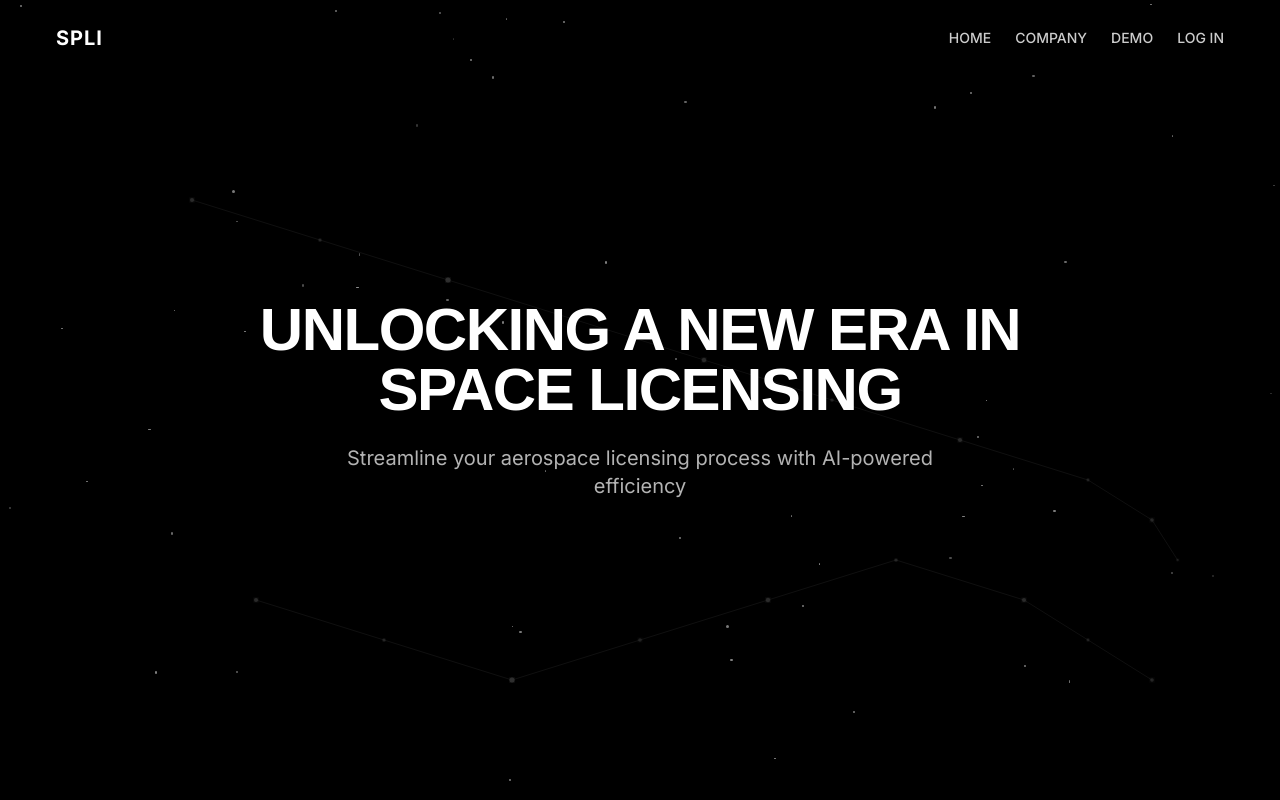
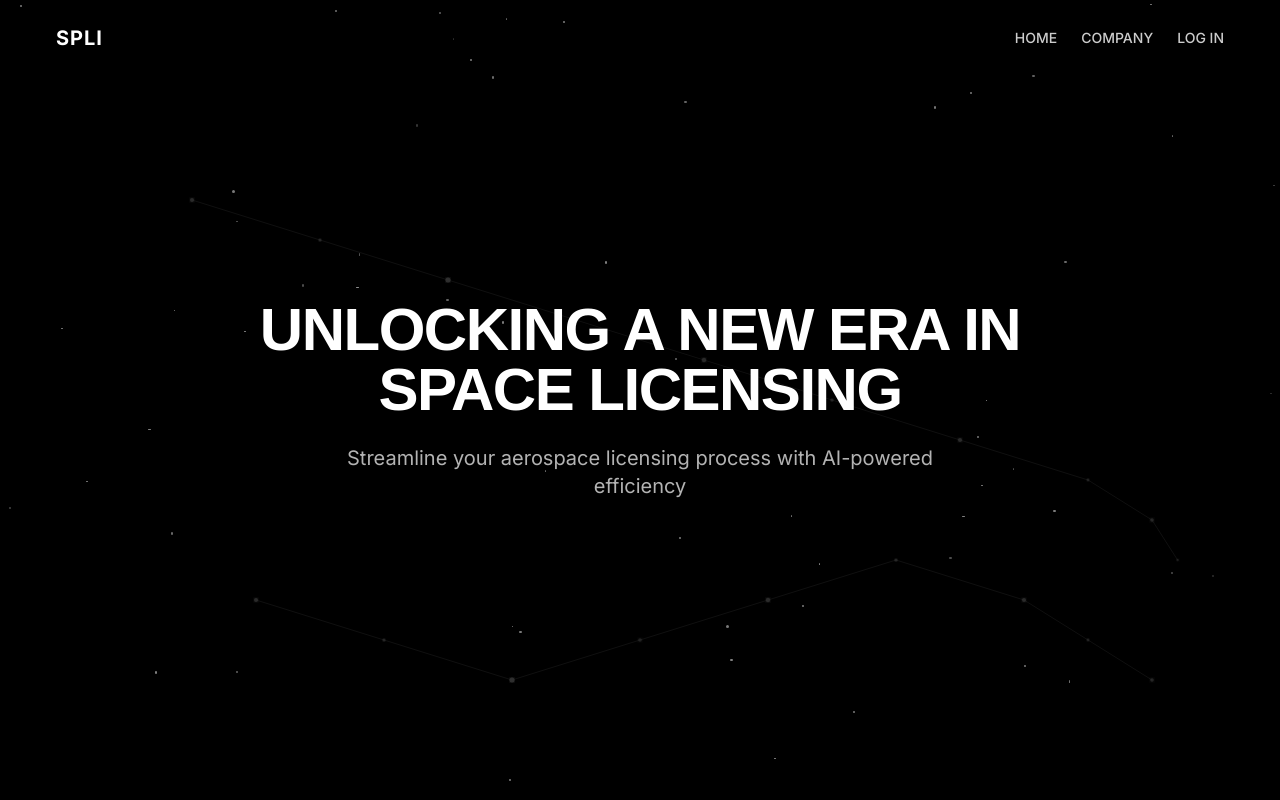
Before and after one commit to rohansat/spli, a Next.js app in the folder space-portal/: page / in a window 1280 px wide. Shown: the top 800 px of the page. Built offline with nearby package versions, Linux system fonts and the light colour scheme; a web font is replaced by a local one.

Commit message:
Remove DEMO button from header navigation completely

```diff
--- a/space-portal/src/components/layout/Navbar.tsx
+++ b/space-portal/src/components/layout/Navbar.tsx
@@ -39,12 +39,7 @@ export function Navbar({ userInitials = 'U', userImage }: NavbarProps) {
             >
               COMPANY
             </Link>
-            <Link
-              href="/demo"
-              className="text-sm font-medium text-white/80 hover:text-white transition-colors"
-            >
-              DEMO
-            </Link>
+
 
             <Link
               href="/signin"
--- a/space-portal/src/components/layout/PublicNav.tsx
+++ b/space-portal/src/components/layout/PublicNav.tsx
@@ -18,9 +18,7 @@ export function PublicNav({ transparent = false }: PublicNavProps) {
           <Link href="/company" className="text-sm font-medium text-white/80 hover:text-white transition-colors">
             COMPANY
           </Link>
-          <Link href="/demo" className="text-sm font-medium text-white/80 hover:text-white transition-colors">
-            DEMO
-          </Link>
+
 
           <Link href="/signin" className="text-sm font-medium text-white/80 hover:text-white transition-colors">
             LOG IN
```
